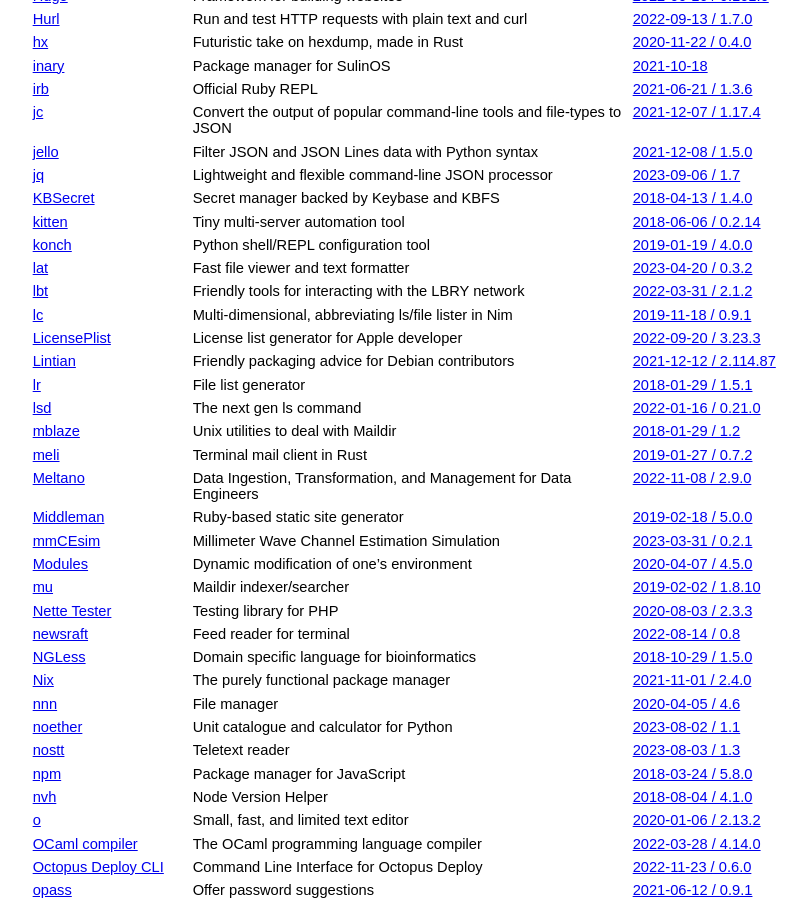
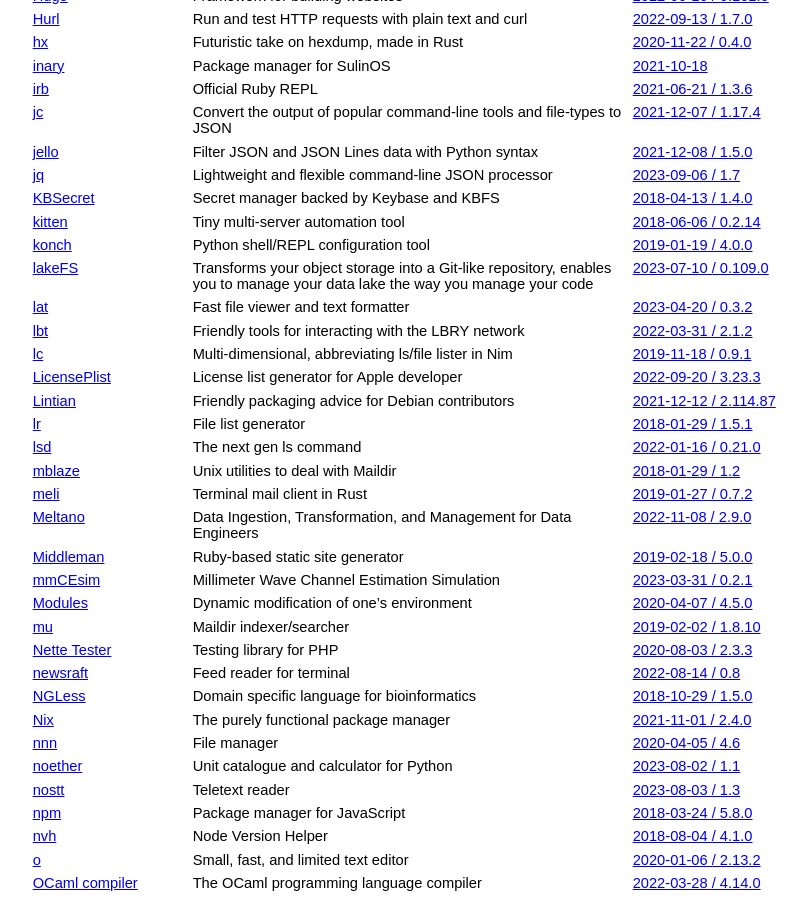
Before and after one commit to jcs/no_color, a Jekyll site: the page built from index.md, in a window 1280 px wide and 900 px high, scrolled down 3843 px. Shown: the whole window, without its empty margins (211-1018 px from the left). Built offline with Jekyll 4.4.1, drawn with Linux system fonts in a browser that asks for light colours; our own code applies the rules of GitHub Pages for plain Markdown files.

Commit message:
Add lakefs to the software supporting list

```diff
--- a/index.md
+++ b/index.md
@@ -208,6 +208,7 @@ color by default via `NO_COLOR`.
 | [KBSecret](https://kbsecret.github.io/) | Secret manager backed by Keybase and KBFS | [2018-04-13 / 1.4.0](https://github.com/kbsecret/kbsecret/commit/d5296054d979a1b1ce07c1be78d56d3d29b62384) |
 | [kitten](https://github.com/hoffa/kitten) | Tiny multi-server automation tool | [2018-06-06 / 0.2.14](https://github.com/hoffa/kitten/commit/88cb015f4ae021a1c00bfc4dc9506a8e14e51bb4) |
 | [konch](https://github.com/sloria/konch) | Python shell/REPL configuration tool | [2019-01-19 / 4.0.0](https://github.com/sloria/konch/blob/master/CHANGELOG.rst#400-2019-01-19) |
+| [lakeFS](https://github.com/treeverse/lakefs) | Transforms your object storage into a Git-like repository, enables you to manage your data lake the way you manage your code | [2023-07-10 / 0.109.0](https://github.com/treeverse/lakeFS/releases/tag/v0.109.0) |
 | [lat](https://github.com/secondary-smiles/lat) | Fast file viewer and text formatter | [2023-04-20 / 0.3.2](https://github.com/secondary-smiles/lat/releases/tag/v0.3.2) |
 | [lbt](https://gitlab.com/gardenappl/lbt) | Friendly tools for interacting with the LBRY network | [2022-03-31 / 2.1.2](https://gitlab.com/gardenappl/lbt/-/releases/v2.1.2) |
 | [lc](https://github.com/c-blake/lc) | Multi-dimensional, abbreviating ls/file lister in Nim | [2019-11-18 / 0.9.1](https://github.com/c-blake/lc/commit/3f69e692db45c63320c3cbd2d3910208437687f9) |
```
